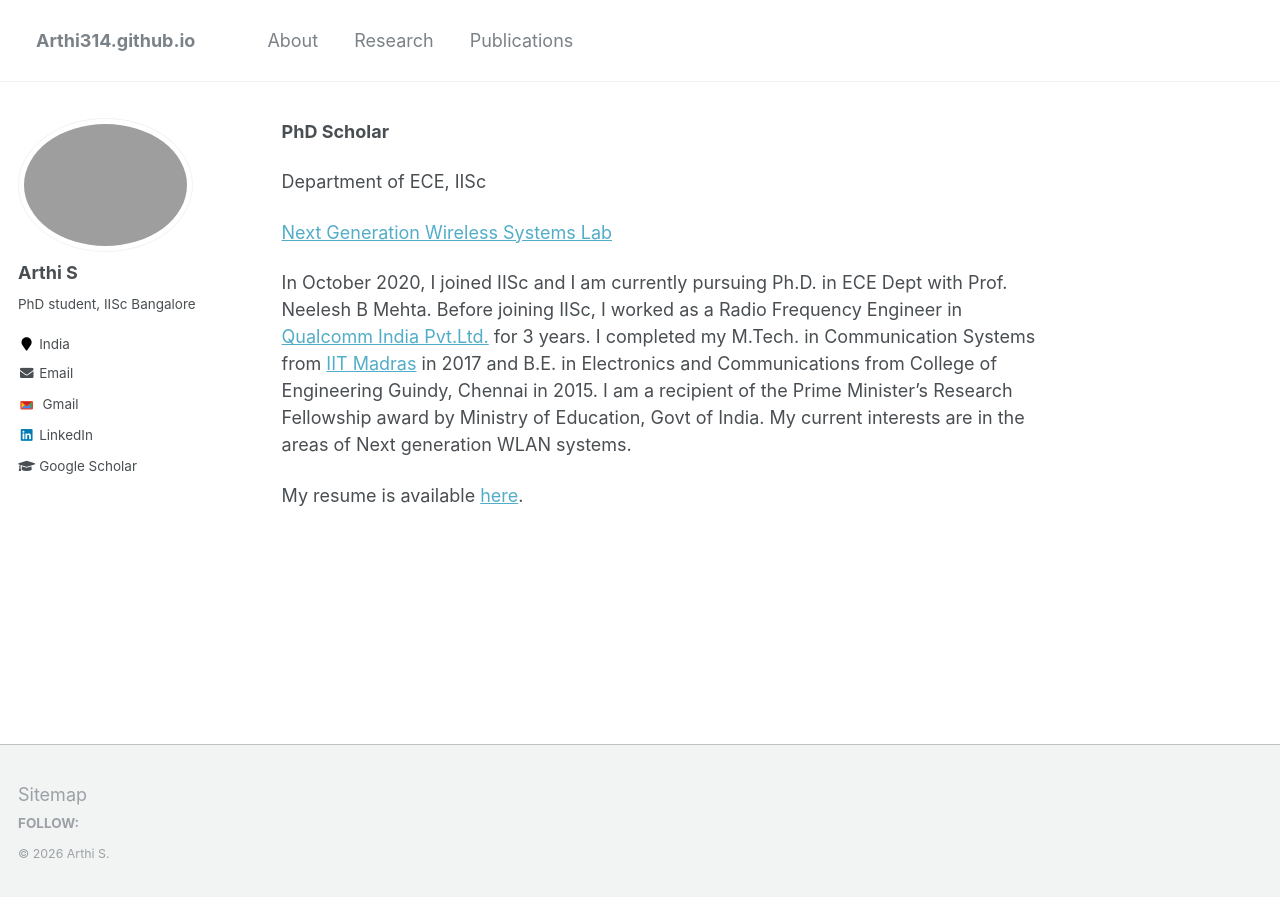
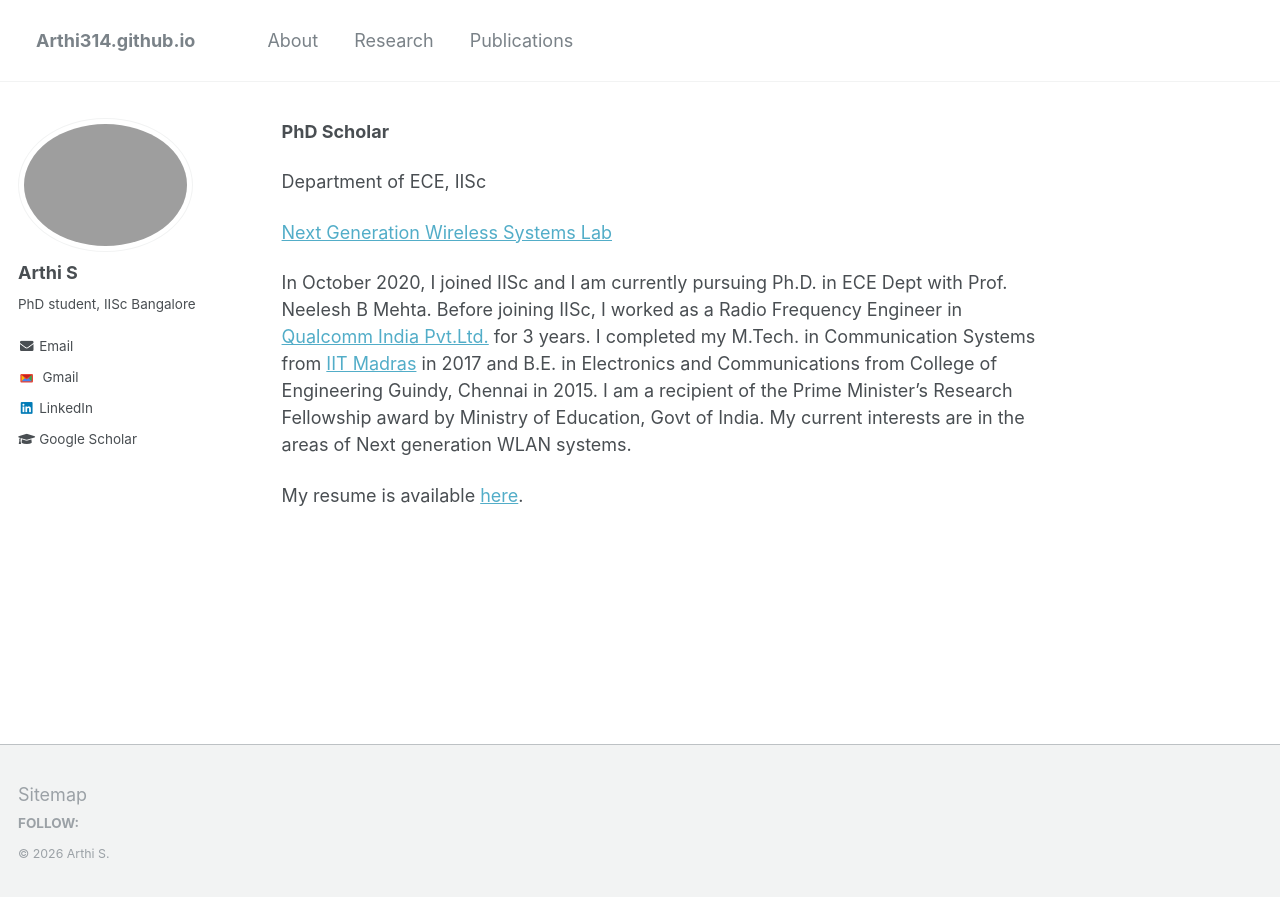
Before and after one commit to Arthi314/Arthi314.github.io, a Jekyll site: the page built from _pages/about.md, in a window 1280 px wide. Shown: the top 897 px of the page. Built offline with Jekyll 4.4.1, drawn with Linux system fonts in a browser that asks for light colours.

Commit message:
Update _config.yml

```diff
--- a/_config.yml
+++ b/_config.yml
@@ -83,7 +83,7 @@ author:
   name             : "Arthi S"
   avatar           : "Photo_Passport.jpg"
   bio              : "PhD student, IISc Bangalore"
-  location         : "India"
+  location         :
   employer         :
 #   pubmed           : "https://www.ncbi.nlm.nih.gov/pubmed/?term=john+snow"
   googlescholar    : "https://scholar.google.com/citations?user=Cxa-5OQAAAAJ&hl=en"
```
